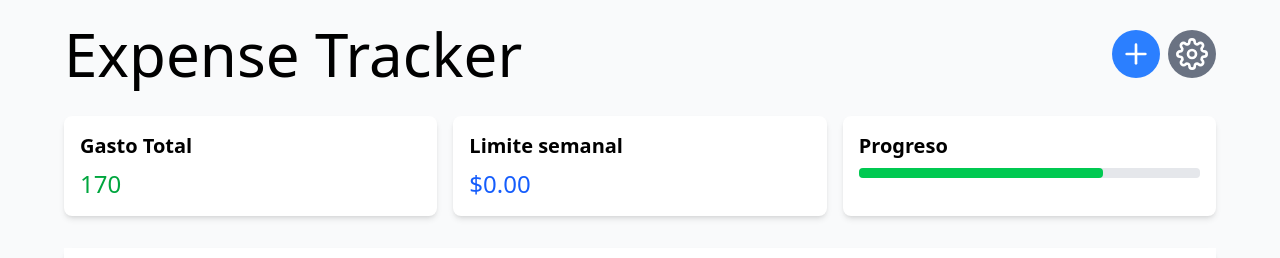
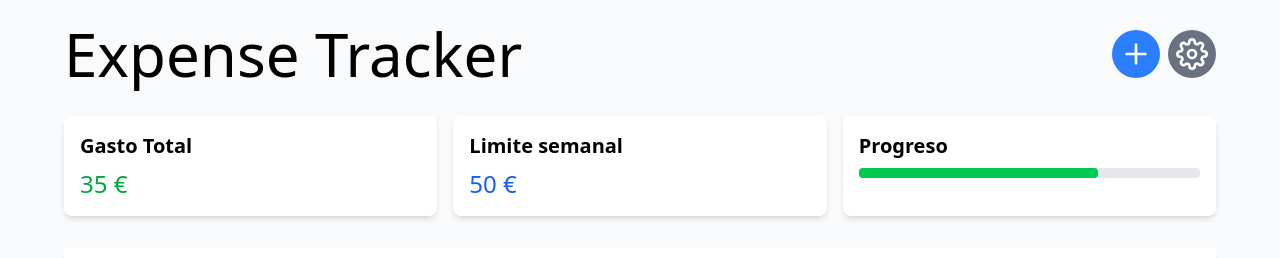
Before and after one commit to anavarro81/Weekly-Expense-Tracker, a React (Vite) app: page / in a window 1280 px wide. Shown: the top 258 px of the page. Built offline with nearby package versions, Linux system fonts and the light colour scheme.

Commit message:
feat(limits): display weekly limit from database in 'Límite Semanal' field

```diff
--- a/src/pages/ExpenseTrackerPage.jsx
+++ b/src/pages/ExpenseTrackerPage.jsx
@@ -7,15 +7,14 @@ const ExpenseTrackerPage = () => {
   const [isOpenSettings, setIsOpenSettings] = useState(false);
 
   const expenses = [
-    { id: 1, date: '2023-10-01', concept: 'Groceries', category: 'Food', amount: 50 },
-    { id: 2, date: '2023-10-02', concept: 'Utilities', category: 'Bills', amount: 100 },
-    { id: 3, date: '2023-10-03', concept: 'Transport', category: 'Travel', amount: 20 },
+    { id: 1, date: '2023-10-01', concept: 'Groceries', category: 'Food', amount: 20 },
+    { id: 2, date: '2023-10-02', concept: 'Utilities', category: 'Bills', amount: 10 },
+    { id: 3, date: '2023-10-03', concept: 'Transport', category: 'Travel', amount: 5 },
   ];
 
-  const sumarizeExpenses = {
-    total: 358,
-    weeklyLimit:500,
 
+  const settings = {
+    maxExpensePerWeek: 50
   }
 
   const pagination = {
@@ -33,8 +32,9 @@ const ExpenseTrackerPage = () => {
     return totalExpense + currentExpense.amount
   }, 0)
 
+  const progressPercentaje = totalWeekExpense / settings.maxExpensePerWeek > 1 ? 1 : totalWeekExpense / settings.maxExpensePerWeek
 
-
+  console.log( 'progressPercentaje ', progressPercentaje)
 
   return (
     <div className="min-h-scren bg-gray-50 p-6">
@@ -62,19 +62,19 @@ const ExpenseTrackerPage = () => {
 
               <div className="bg-white p-4 rounded-lg shadow-md w-full">
                 <h2 className="text-xl font-semibold mb-2">Gasto Total</h2>
-                <p className="text-2xl text-green-600">{totalWeekExpense}</p>
+                <p className="text-2xl text-green-600">{totalWeekExpense} €</p>
               </div>
 
               <div className="bg-white p-4 rounded-lg shadow-md w-full">
                 <h2 className="text-xl font-semibold mb-2"> Limite semanal </h2>
-                <p className="text-2xl text-blue-600">$0.00</p>
+                <p className="text-2xl text-blue-600"> {settings.maxExpensePerWeek} € </p>
               </div>
 
               <div className="bg-white p-4 rounded-lg shadow-md w-full">
                 <h2 className="text-xl font-semibold mb-2"> Progreso </h2>
                   <div className='w-full bg-gray-200 rounded h-2.5'>
                         <div className='bg-green-500 h-2.5 rounded'
-                        style={{ width: `${ sumarizeExpenses.total / sumarizeExpenses.weeklyLimit * 100}%` }}></div>
+                        style={{ width: `${ progressPercentaje * 100}%` }}></div>
 		                    </div>
               </div>
           </div>
```
